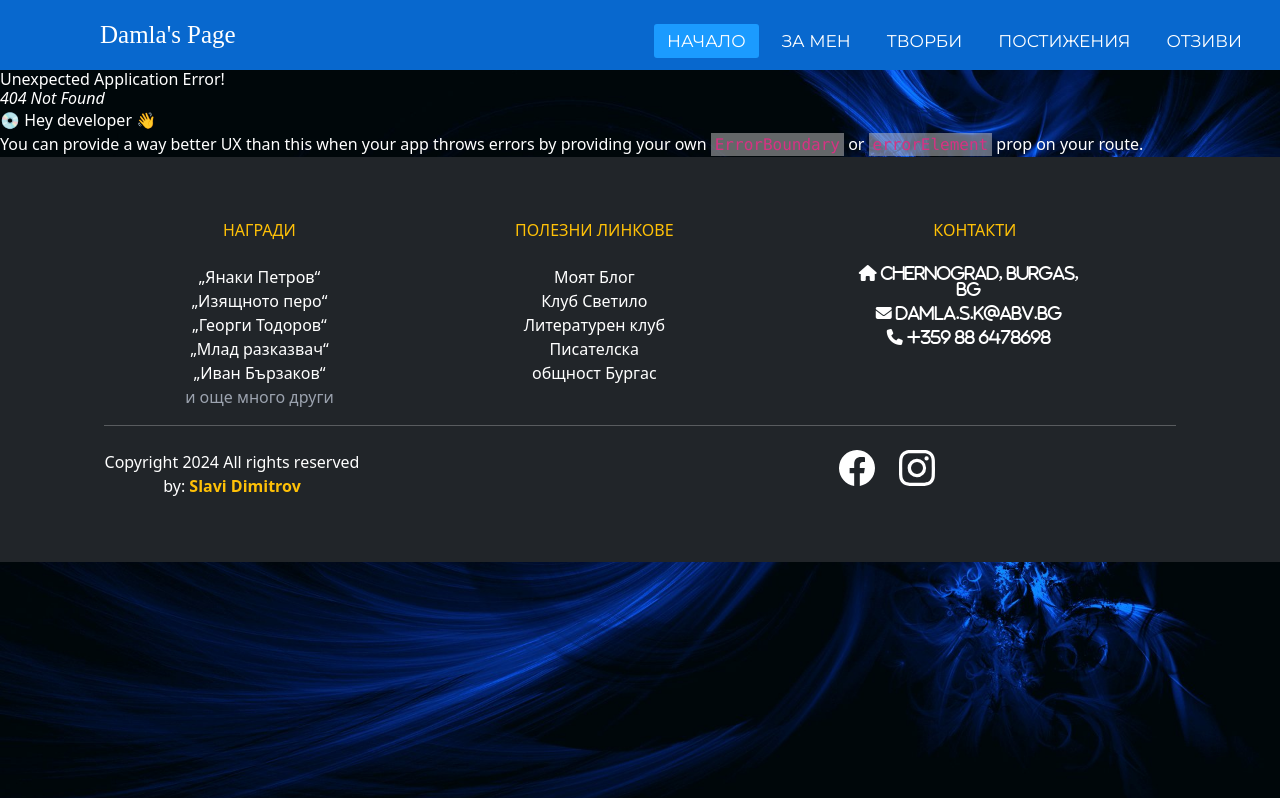
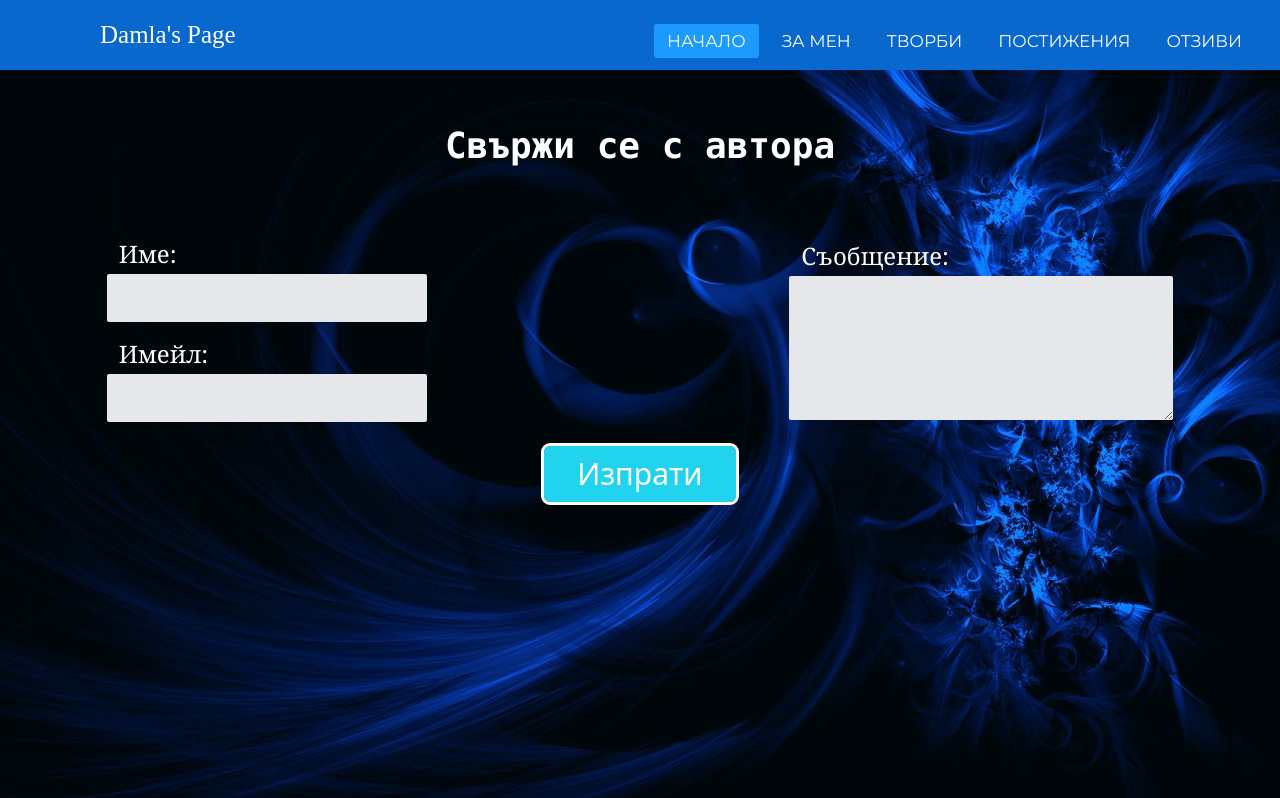
Before and after one commit to sldimitrov/DamlaPage, a React (Create React App) app: page /contactform in a window 1280 px wide. Before the commit this address had no page. Shown: the top 798 px of the page. Built offline with nearby package versions, Linux system fonts and the light colour scheme; a web font is replaced by a local one.

Commit message:
fix the design of the ContactForm page

```diff
--- a/src/App.js
+++ b/src/App.js
@@ -12,6 +12,7 @@ import ForMe from "./components/ForMe"; // Sections
 import Achievements from "./components/Achievements";
 import Opinions from "./components/Opinions";
 import MathLove from "./pages/MathLove";
+import ContactForm from "./pages/ContactForm";
 
 const router = createBrowserRouter([
   { path: "/", element: <Home /> }, // Sections
@@ -25,6 +26,7 @@ const router = createBrowserRouter([
   { path: "/coffee", element: <Coffee /> },
   { path: "/human", element: <Human /> },
   { path: "/mathlove", element: <MathLove /> },
+  { path: "/contactform", element: <ContactForm /> }, // Additional
 ]);
 
 // App.jsx
@@ -32,9 +34,7 @@ function App() {
   return (
     <>
       <Header />
-      <RouterProvider router={router}>
-        {/* <ScrollRestoration /> */}
-      </RouterProvider>
+      <RouterProvider router={router}></RouterProvider>
       <Footer />
     </>
   );
--- a/src/components/ForMe/ForMe.jsx
+++ b/src/components/ForMe/ForMe.jsx
@@ -1,7 +1,6 @@
 import useScroll from "../../hooks/useScroll";
 import SectionTemplate from "../UI/SectionTemplate";
 import GoToLink from "../Works/Card/GoToLink";
-import ContactForm from "./ContactForm";
 
 export default function ForMe() {
   useScroll();
@@ -29,7 +28,6 @@ export default function ForMe() {
             text="Разгледай постиженията"
           />
         </div>
-        <ContactForm />
       </SectionTemplate>
     </>
   );
--- a/src/components/Home/Home.jsx
+++ b/src/components/Home/Home.jsx
@@ -38,7 +38,7 @@ export default function Home() {
             изпратете мейл с&ensp;
             <a
               className="text-gray-300 font-serif hover:text-blue-500 underline"
-              href="forme"
+              href="contactform"
             >
               контактната ни форма
             </a>
--- a/src/components/ForMe/ContactForm/ContactForm.jsx
+++ b/src/pages/ContactForm/ContactForm.jsx
@@ -1,17 +1,18 @@
 export default function ContactForm() {
   const labelClass =
-    "text-white sm:text-center text-base md:text-xl font-serif pl-3 lg:text-left";
-  const inputClass = "bg-gray-200 mt-1 h-9 w-36 md:w-56 pl-1 rounded-sm";
+    "text-white sm:text-center text-base md:text-2xl font-serif pl-3 lg:text-left";
+  const inputClass =
+    "bg-gray-200 w-52 text-black pl-1 md:pl-3 mt-1 h-9 md:text-2xl md:w-80 md:h-12 rounded-sm";
 
   return (
-    <div id="contact-form" className="mt-6">
+    <div id="contact-form" className="mt-5">
       <div className="form flex flex-col mx-auto w-10/12">
         <h2 className="text-white mt-2 text-2xl font-semibold md:text-4xl font-mono text-center mb-4">
           Свържи се с aвтора
         </h2>
-        <section className="flex flex-col items-center md:flex-row justify-between">
-          <div id="personal-info">
-            <div className="name flex flex-col  mx-auto">
+        <section className="md:mt-12 flex flex-col gap-3 items-center md:flex-row justify-between">
+          <div id="personal-info" className="flex gap-3 flex-col md:gap-5">
+            <div className="flex flex-col  mx-auto">
               <label className={labelClass} htmlFor="name">
                 Име:
               </label>
@@ -34,14 +35,13 @@ export default function ContactForm() {
               Съобщение:
             </label>
             <textarea
-              className="bg-gray-200 w-36 h-32 md:w-56 pl-1 rounded-sm"
+              className="bg-gray-200 mt-1 text-black md:text-xl p-2 w-52 h-36 md:w-96 pl-1 rounded-sm"
               name="message"
               id="message"
             ></textarea>
           </div>
         </section>
-
-        <button className="w-32 mx-auto mt-3 rounded-md text-white text-xl md:text-2xl text-center mb-3 bg-orange-400 hover:bg-orange-600">
+        <button className="w-52 md:w-48 md:h-14 md:text-3xl mx-auto mt-4 rounded-md text-white text-xl text-center mb-3 bg-cyan-400 hover:bg-cyan-600 outline hover:outline-2">
           Изпрати
         </button>
       </div>
--- a/src/components/ForMe/ContactForm/style.css
+++ b/src/pages/ContactForm/style.css
@@ -1,10 +1,8 @@
 #contact-form {
-  min-height: 400px;
-  background-image: url('../../../pictures/library_bg.jpg');
+  min-height: 750px;
   background-position: center;
   background-repeat: no-repeat;
   background-size: cover;
-  display: flex;
   align-items: center;
   border-radius: 10px;
 }
```
Also changed, not shown: src/pages/ContactForm/index.js (renamed from src/components/ForMe/ContactForm/index.js).
